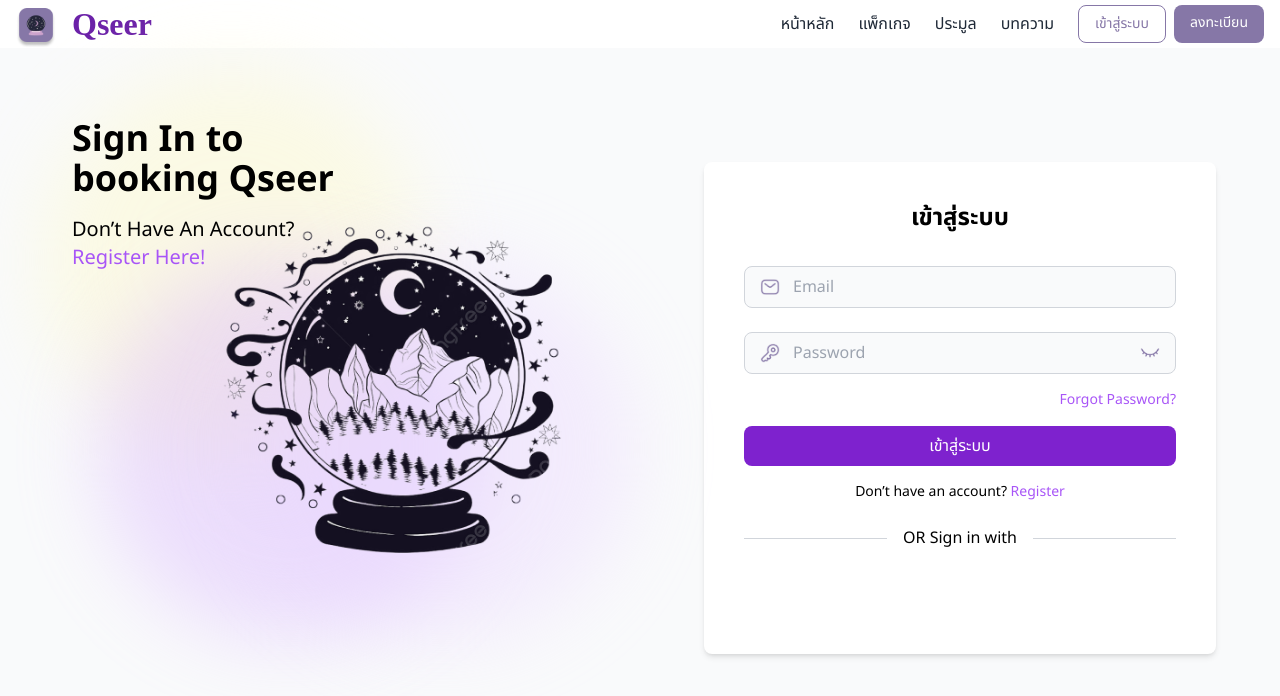
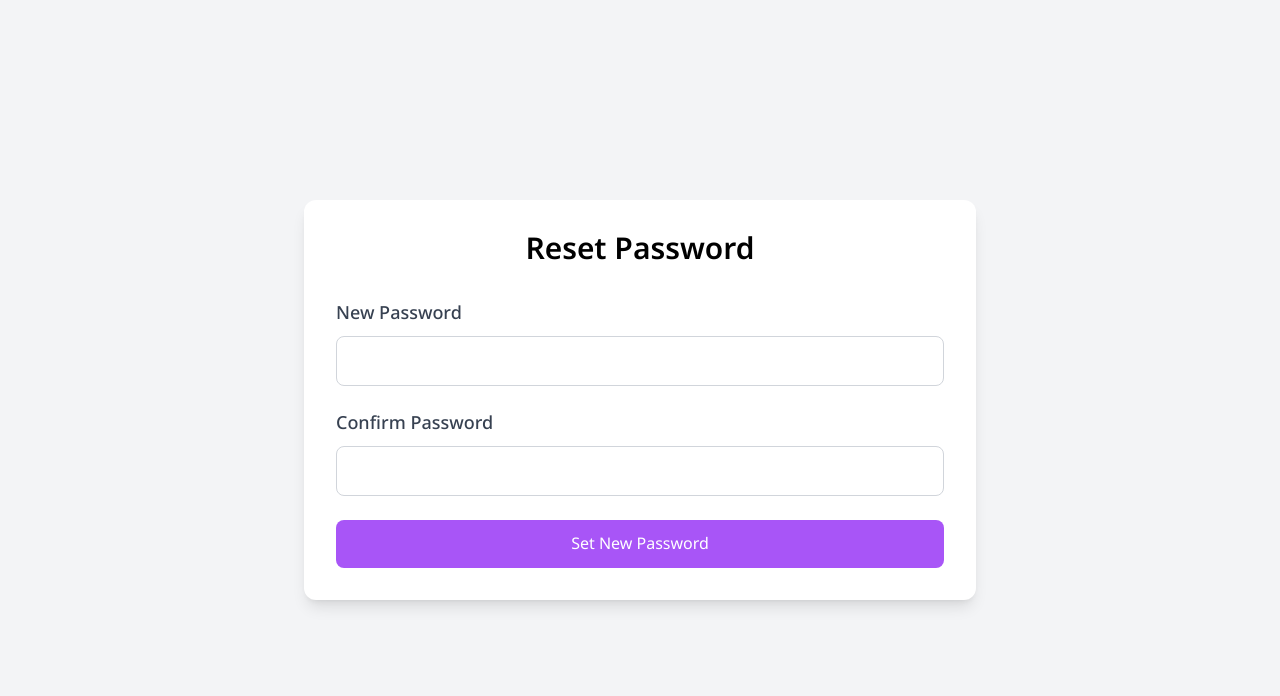
Before and after one commit to QueueSeer/Front-end-User, a React (Vite) app: page / in a window 1280 px wide. Shown: the top 696 px of the page. Built offline with nearby package versions, Linux system fonts and the light colour scheme; a web font is replaced by a local one.

Commit message:
update reset password

```diff
--- a/src/App.jsx
+++ b/src/App.jsx
@@ -1,25 +1,24 @@
-import React from "react";
+import React, { useState } from "react";
 import { BrowserRouter as Router, Routes, Route } from "react-router-dom";
 import Login from "./pages/Login/Login";
 import Register from "./pages/Login/Register";
 import Fillter from "./pages/Login/Fillter";
 import ForgotPassword from "./pages/Login/ForgotPassword";
+import ResetPassword from "./pages/Login/ResetPassword";
 import "./index.css";
 
 export default function App() {
+  const [isDarkMode, setIsDarkMode] = useState(false); // เพิ่มตัวแปร isDarkMode
+
   return (
     <Router>
       <Routes>
-        {/* เส้นทางสำหรับหน้า Login */}
-        <Route path="/" element={<Login />} />
-
-
-        {/* เส้นทางสำหรับฟอร์มต่าง ๆ */}
+        <Route path="/" element={<ResetPassword />} />
         <Route path="/register" element={<Register />} />
         <Route path="/login" element={<Login />} />
         <Route path="/fillter" element={<Fillter />} />
         <Route path="/forgot-password" element={<ForgotPassword />} />
-
+        <Route path="/reset-password/:token" element={<ResetPassword isDarkMode={isDarkMode} />} />
       </Routes>
     </Router>
   );
--- a/src/pages/Login/ForgotPassword.jsx
+++ b/src/pages/Login/ForgotPassword.jsx
@@ -1,37 +1,42 @@
-import React, { useState } from 'react';
-import { Link } from 'react-router-dom';
+import React, { useState } from "react";
+import { Link } from "react-router-dom";
 
 const ForgotPassword = ({ isDarkMode }) => {
-  const [email, setEmail] = useState('');
-  const [message, setMessage] = useState('');
+  const [email, setEmail] = useState("");
+  const [message, setMessage] = useState("");
+  const [isSent, setIsSent] = useState(false);
 
-  const handleSubmit = (e) => {
+  const handleSubmit = async (e) => {
     e.preventDefault();
-    setMessage('หากอีเมลของคุณลงทะเบียนไว้แล้ว คุณจะได้รับลิงก์สำหรับรีเซ็ตรหัสผ่าน');
+
+    try {
+      const response = await fetch("https://your-api.com/api/forgot-password", {
+        method: "POST",
+        headers: {
+          "Content-Type": "application/json",
+        },
+        body: JSON.stringify({ email }),
+      });
+
+      if (response.ok) {
+        setIsSent(true);
+        setMessage("โปรดตรวจสอบอีเมลของคุณเพื่อตั้งค่ารหัสผ่านใหม่");
+      } else {
+        setMessage("เกิดข้อผิดพลาด กรุณาลองใหม่อีกครั้ง");
+      }
+    } catch (error) {
+      setMessage("ไม่สามารถส่งคำขอได้ โปรดลองใหม่ภายหลัง");
+    }
   };
 
   return (
-    <div
-      className={`flex items-center justify-center min-h-screen px-4 sm:px-6 lg:px-8 ${
-        isDarkMode ? 'bg-gray-900' : 'bg-gray-100'
-      }`}
-    >
-      <div
-        className={`p-8 rounded-xl shadow-lg w-full max-w-lg sm:max-w-xl lg:max-w-2xl ${
-          isDarkMode ? 'bg-gray-800 text-white' : 'bg-white'
-        }`}
-      >
-        <h2 className="text-3xl font-semibold mb-8 text-center">
-          Forgot Password
-        </h2>
+    <div className={`flex items-center justify-center min-h-screen px-4 sm:px-6 lg:px-8 ${isDarkMode ? "bg-gray-900" : "bg-gray-100"}`}>
+      <div className={`p-8 rounded-xl shadow-lg w-full max-w-lg sm:max-w-xl lg:max-w-2xl ${isDarkMode ? "bg-gray-800 text-white" : "bg-white"}`}>
+        <h2 className="text-3xl font-semibold mb-8 text-center">Forgot Password</h2>
+        {!isSent ? (
           <form onSubmit={handleSubmit}>
             <div className="mb-6">
-            <label
-              htmlFor="email"
-              className={`block text-lg font-medium ${
-                isDarkMode ? 'text-gray-300' : 'text-gray-700'
-              }`}
-            >
+              <label htmlFor="email" className={`block text-lg font-medium ${isDarkMode ? "text-gray-300" : "text-gray-700"}`}>
                 Email Address
               </label>
               <input
@@ -40,37 +45,22 @@ const ForgotPassword = ({ isDarkMode }) => {
                 value={email}
                 onChange={(e) => setEmail(e.target.value)}
                 required
-              className={`mt-2 p-3 w-full border rounded-lg focus:outline-none focus:ring-2 ${
-                isDarkMode
-                  ? 'border-gray-600 bg-gray-700 text-white focus:ring-purple-700'
-                  : 'border-gray-300 bg-white text-gray-900 focus:ring-purple-500'
-              }`}
+                className={`mt-2 p-3 w-full border rounded-lg focus:outline-none focus:ring-2 ${isDarkMode ? "border-gray-600 bg-gray-700 text-white focus:ring-purple-700" : "border-gray-300 bg-white text-gray-900 focus:ring-purple-500"}`}
                 placeholder="Enter your email"
               />
             </div>
             <button
               type="submit"
-            className={`w-full py-3 px-6 rounded-lg focus:outline-none focus:ring-2 ${
-              isDarkMode
-                ? 'bg-purple-500 text-white hover:bg-purple-600'
-                : 'bg-[rgb(126,34,206)] text-white hover:bg-[rgb(104,20,180)]'
-            }`}
+              className={`w-full py-3 px-6 rounded-lg focus:outline-none focus:ring-2 ${isDarkMode ? "bg-purple-500 text-white hover:bg-purple-600" : "bg-[rgb(126,34,206)] text-white hover:bg-[rgb(104,20,180)]"}`}
             >
               Reset Password
             </button>
           </form>
-        {message && (
-          <p className="mt-6 text-base text-center text-gray-500">
-            {message}
-          </p>
+        ) : (
+          <p className="mt-6 text-base text-center text-gray-500">{message}</p>
         )}
         <div className="mt-8 text-center text-base">
-          <Link
-            to="/login"
-            className={`hover:underline ${
-              isDarkMode ? 'text-purple-300' : 'text-purple-500'
-            }`}
-          >
+          <Link to="/login" className={`hover:underline ${isDarkMode ? "text-purple-300" : "text-purple-500"}`}>
             Back to Login
           </Link>
         </div>
--- /dev/null
+++ b/src/pages/Login/ResetPassword.jsx
@@ -0,0 +1,80 @@
+import React, { useState } from "react";
+import { useParams, useNavigate } from "react-router-dom";
+
+const ResetPassword = ({ isDarkMode }) => {
+  const { token } = useParams(); // รับ token จาก URL
+  const [password, setPassword] = useState("");
+  const [confirmPassword, setConfirmPassword] = useState("");
+  const [message, setMessage] = useState("");
+  const navigate = useNavigate();
+
+  const handleSubmit = async (e) => {
+    e.preventDefault();
+
+    if (password !== confirmPassword) {
+      setMessage("รหัสผ่านไม่ตรงกัน กรุณาลองใหม่");
+      return;
+    }
+
+    try {
+      const response = await fetch(`https://your-api.com/api/reset-password/${token}`, {
+        method: "POST",
+        headers: {
+          "Content-Type": "application/json",
+        },
+        body: JSON.stringify({ password }),
+      });
+
+      if (response.ok) {
+        setMessage("ตั้งค่ารหัสผ่านใหม่สำเร็จ! กรุณาเข้าสู่ระบบ");
+        setTimeout(() => navigate("/login"), 2000);
+      } else {
+        setMessage("เกิดข้อผิดพลาด กรุณาลองใหม่อีกครั้ง");
+      }
+    } catch (error) {
+      setMessage("ไม่สามารถตั้งค่ารหัสผ่านได้ โปรดลองใหม่ภายหลัง");
+    }
+  };
+
+  return (
+    <div className={`flex items-center justify-center min-h-screen px-4 sm:px-6 lg:px-8 ${isDarkMode ? "bg-gray-900" : "bg-gray-100"}`}>
+      <div className={`p-8 rounded-xl shadow-lg w-full max-w-lg sm:max-w-xl lg:max-w-2xl ${isDarkMode ? "bg-gray-800 text-white" : "bg-white"}`}>
+        <h2 className="text-3xl font-semibold mb-8 text-center">Reset Password</h2>
+        <form onSubmit={handleSubmit}>
+          <div className="mb-6">
+            <label htmlFor="password" className={`block text-lg font-medium ${isDarkMode ? "text-gray-300" : "text-gray-700"}`}>
+              New Password
+            </label>
+            <input
+              type="password"
+              id="password"
+              value={password}
+              onChange={(e) => setPassword(e.target.value)}
+              required
+              className={`mt-2 p-3 w-full border rounded-lg focus:outline-none focus:ring-2 ${isDarkMode ? "border-gray-600 bg-gray-700 text-white focus:ring-purple-700" : "border-gray-300 bg-white text-gray-900 focus:ring-purple-500"}`}
+            />
+          </div>
+          <div className="mb-6">
+            <label htmlFor="confirm-password" className={`block text-lg font-medium ${isDarkMode ? "text-gray-300" : "text-gray-700"}`}>
+              Confirm Password
+            </label>
+            <input
+              type="password"
+              id="confirm-password"
+              value={confirmPassword}
+              onChange={(e) => setConfirmPassword(e.target.value)}
+              required
+              className={`mt-2 p-3 w-full border rounded-lg focus:outline-none focus:ring-2 ${isDarkMode ? "border-gray-600 bg-gray-700 text-white focus:ring-purple-700" : "border-gray-300 bg-white text-gray-900 focus:ring-purple-500"}`}
+            />
+          </div>
+          <button type="submit" className="w-full py-3 px-6 rounded-lg bg-purple-500 text-white hover:bg-purple-600">
+            Set New Password
+          </button>
+        </form>
+        {message && <p className="mt-6 text-base text-center text-gray-500">{message}</p>}
+      </div>
+    </div>
+  );
+};
+
+export default ResetPassword;
```
Lines whose indentation alone changed are shown as unchanged.
